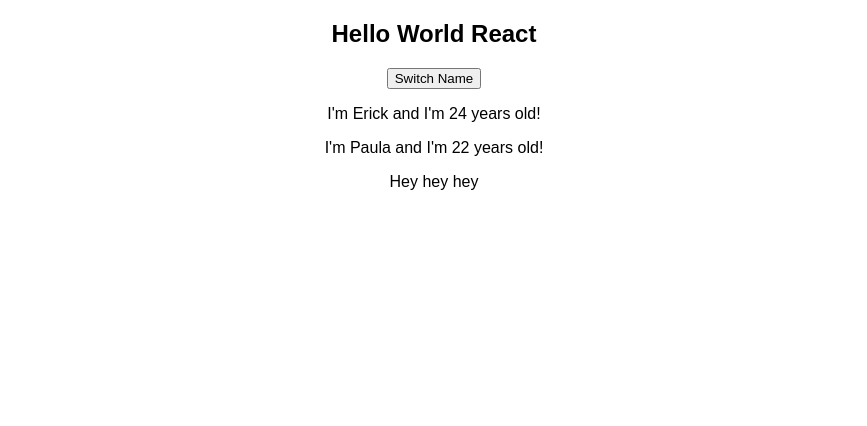
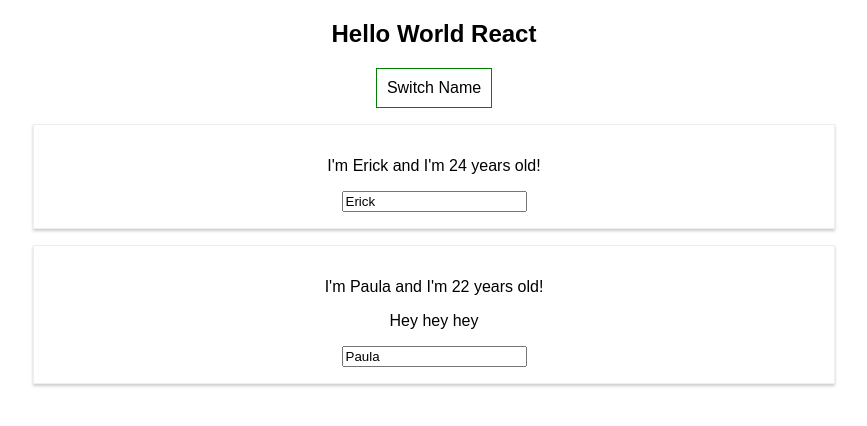
Before and after one commit to ErickLF/React-World, a React (Create React App) app in the folder react-basado-clases/: page / in a window 1280 px wide. Shown: the top 426 px of the page, without its empty margins (206-1073 px from the left). Built offline with nearby package versions, Linux system fonts and the light colour scheme.

Commit message:
Diferentes maneras de agregar estilo

```diff
--- a/react-basado-clases/src/App.js
+++ b/react-basado-clases/src/App.js
@@ -1,5 +1,4 @@
 import React, { Component } from 'react';
-import logo from './logo.svg';
 import './App.css';
 import Person from './Person/Person';
 
@@ -26,12 +25,31 @@
       ]
     })
   }
+
+  nameChangedHandler = (event) =>{
+    //event.target.value obtiene el valor del input
+    this.setState({
+      persons:[
+        {name:"Erick", age:25},
+        {name:event.target.value, age:22}
+      ]
+    })
+  }
   render() {
+    const style = {
+      backgroundColor : 'white',
+      font: 'inherit',
+      border: '1px solid green',
+      padding:'10px',
+      cursor:'pointer'
+
+    }
     return (
       <div className="App">
         <h2>Hello World React</h2>
         {/* Cuando recibe parametos podemos usar una funcion anonima para que ejecute nuestro codigo al dar click */}
-        <button onClick={()=> this.switchNameHandle('Paula!!')} >Switch Name</button>
+        <button style={style}
+         onClick={()=> this.switchNameHandle('Paula!!')} >Switch Name</button>
         <Person
         name={this.state.persons[0].name}
         age={this.state.persons[0].age}>
@@ -41,6 +59,7 @@
         <Person
         name={this.state.persons[1].name}
         age={this.state.persons[1].age}
+        changed={this.nameChangedHandler}
         click={this.switchNameHandle.bind(this,"Pau")}
         >Hey hey hey</Person>
 
--- /dev/null
+++ b/react-basado-clases/src/Person/Person.css
@@ -0,0 +1,9 @@
+.Person{
+    width: 60%;
+    margin: 16px auto;
+    border: 1px solid #eee;
+    box-shadow: 0 2px 3px #ccc;
+    padding: 16px;
+    text-align: center;
+
+}
--- a/react-basado-clases/src/Person/Person.js
+++ b/react-basado-clases/src/Person/Person.js
@@ -1,9 +1,11 @@
 import React from 'react'
+import './Person.css'
 const person = (props) =>{
     return(
-        <div>
+        <div className="Person">
             <p onClick={props.click} >I'm {props.name} and I'm {props.age} years old!</p>
             <p>{props.children}</p>
+            <input type="text" onChange={props.changed} value={props.name} />
         </div>
     )
 }
```
